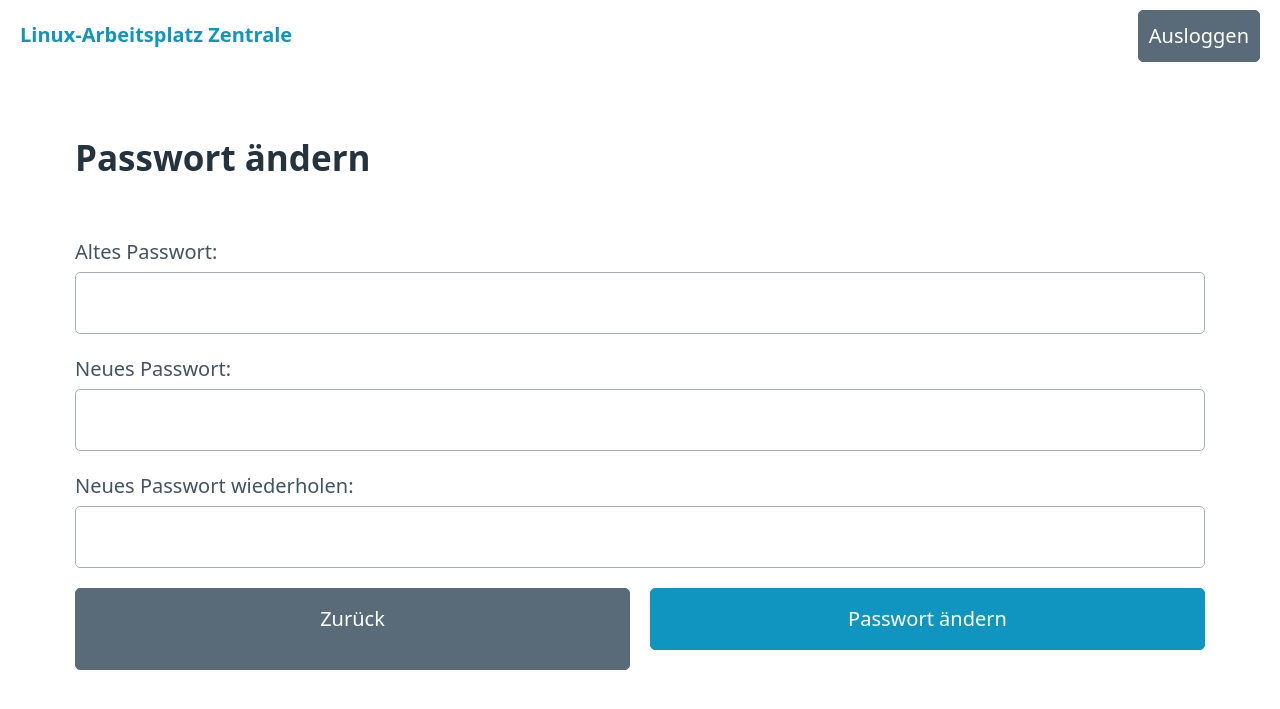
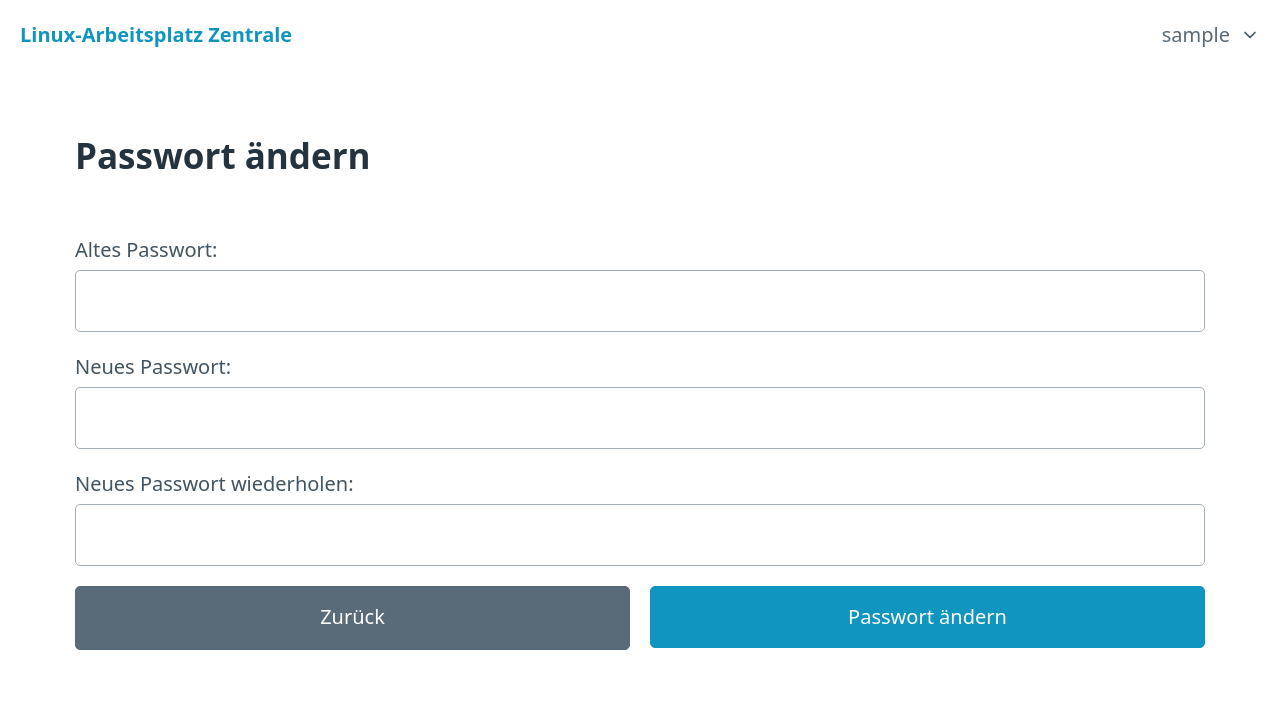
Before and after one commit to Jean28518/libre-workspace, a Django app: page /change_password in a window 1280 px wide. Shown: the top 709 px of the page. Run offline with Django 3.2, Linux system fonts and the light colour scheme; the visitor is signed in with stand-in values (Sample User, id 1).

Commit message:
Adjust theme

```diff
--- a/src/lac/idm/templates/idm/change_password.html
+++ b/src/lac/idm/templates/idm/change_password.html
@@ -9,7 +9,7 @@
 <form method="post">
     {{ form }}
     <div class="grid">
-        <a href="{% url "user_settings" %}" role="button" class="secondary">Zurück</a>
+        <a href="{% url "user_settings" %}" role="button" class="secondary" style="height: 64px">Zurück</a>
 
         <input type="submit" value="Passwort ändern">
     </div>
--- a/src/lac/idm/templates/idm/reset_password.html
+++ b/src/lac/idm/templates/idm/reset_password.html
@@ -14,7 +14,7 @@
     {{ form }}
 
     <div class="grid">
-        <a href="{% url "index" %}" role="button" class="secondary">Zurück</a>
+        <a href="{% url "index" %}" role="button" class="secondary" style="height: 64px">Zurück</a>
         <input type="submit" value="Passwort zurücksetzen">
     </div>
 </form>
--- a/src/lac/idm/templates/idm/user_settings.html
+++ b/src/lac/idm/templates/idm/user_settings.html
@@ -11,7 +11,7 @@
 <form method="post">
     {{ form }}
     <div class="grid">
-        <a href="{% url "index" %}" role="button" class="secondary">Zurück</a>
+        <a href="{% url "index" %}" role="button" class="secondary" style="height: 64px">Zurück</a>
         <input type="submit" value="Änderungen speichern">
     </div>
 </form>
--- a/src/lac/lac/templates/lac/base.html
+++ b/src/lac/lac/templates/lac/base.html
@@ -19,7 +19,7 @@
   <body>
     {% comment %} {% include 'global/navbar.html' %}  {% endcomment %}
 
-    <nav style="padding-left: 20px; padding-right: 20px;">
+    <nav style="padding-left: 20px; padding-right: 20px; ">
       <a href="/">
         <ul>
           <li><strong>Linux-Arbeitsplatz Zentrale</strong></li>
@@ -29,7 +29,18 @@
         <ul>
           {% comment %} <li><a href="#">Link</a></li>
           <li><a href="#">Link</a></li> {% endcomment %}
-          <li><a href="/logout" role="button" class="secondary">Ausloggen</a></li>
+          {% comment %}  {% endcomment %}
+          <li>
+            <details role="list" dir="rtl">
+              <summary aria-haspopup="listbox" role="link" class="secondary">
+                  {{ request.user.username }}
+              </summary>
+              <ul role="listbox">
+                <li><a href="/change_password">Passwort ändern</a></li>
+                <li><a href="/logout">Ausloggen</a></li>
+              </ul>
+            </details>
+          </li>
         </ul>
       {% endif %}
     </nav>
```
